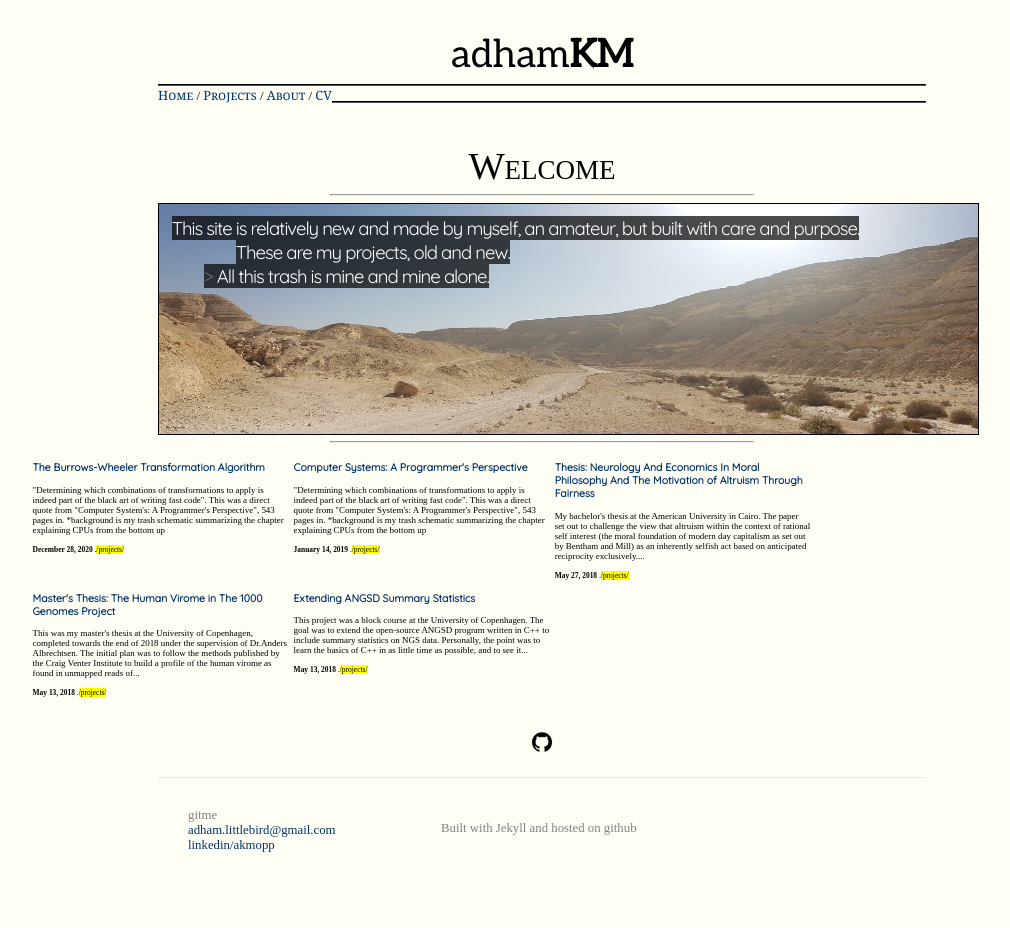
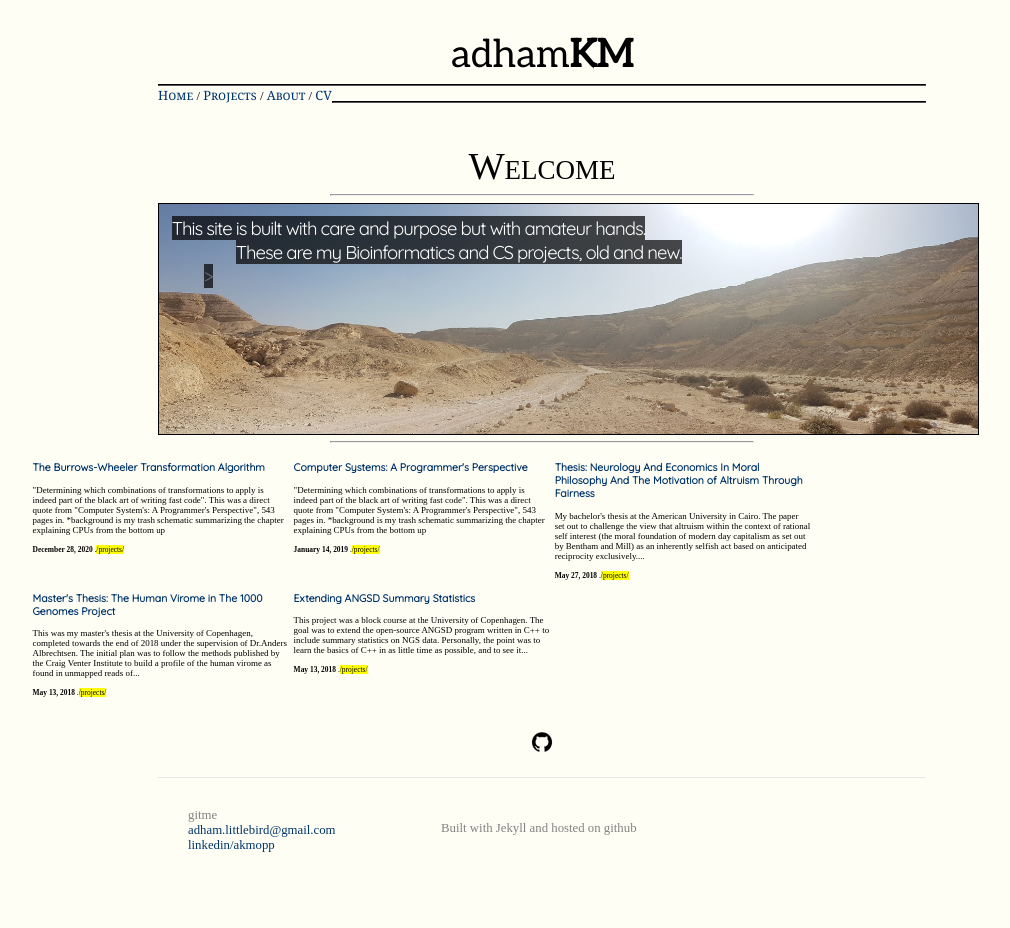
Before and after one commit to Adhamkmopp/gitme, a Jekyll site: the page built from index.html, in a window 1280 px wide. Shown: the whole page, without its empty margins (98-1108 px from the left). Built offline with Jekyll 4.4.1, drawn with Linux system fonts in a browser that asks for light colours.

Commit message:
Update site description and project details in HTML

```diff
--- a/index.html
+++ b/index.html
@@ -14,9 +14,9 @@ style: |
   font-family: 'Quicksand', sans-serif;
 
   }
-description: "<span> This site is relatively new and made by myself, an amateur, but built with care and purpose.</span><br>
-<span style=\"margin: 5vw\">These are my projects, old and new.</span>
-<br> <span style=\"margin: 2.5vw\"> <span class=\"blink\"> > </span>All this trash is mine and mine alone.</span>"
+description: "<span> This site is built with care and purpose but with amateur hands.</span><br>
+<span style=\"margin: 5vw\">These are my Bioinformatics and CS projects, old and new.</span>
+<br> <span style=\"margin: 2.5vw\"> <span class=\"blink\"> > </span></span>"
 width: 50%
 ---
 
```
